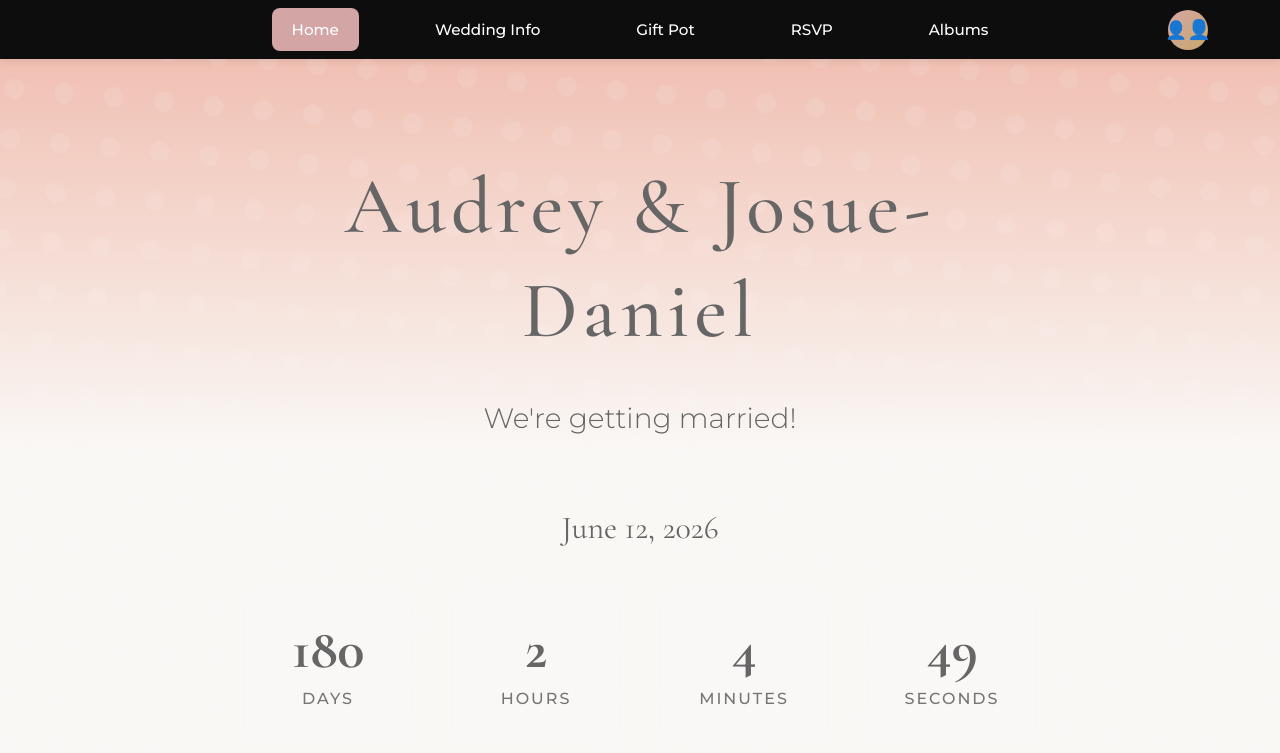
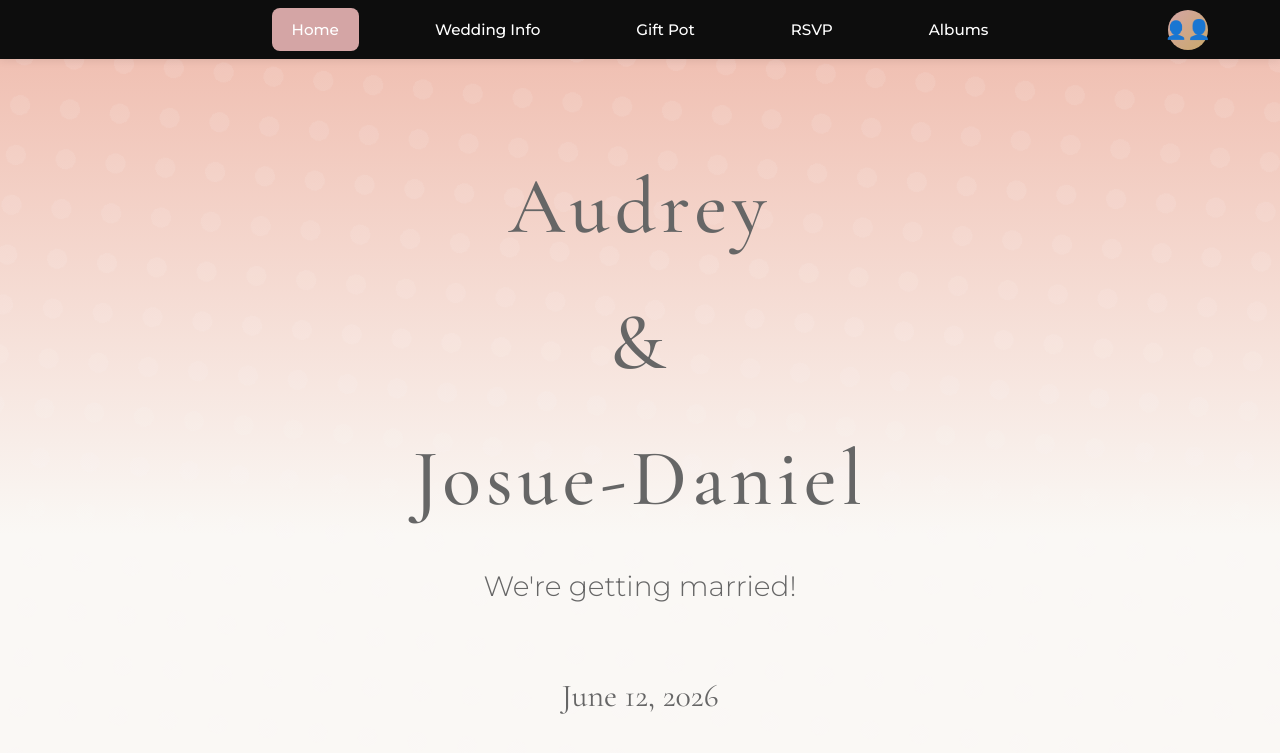
Before and after one commit to sevendeadly/summer_Dream, a website with bundled scripts: page views/index.html in a window 1280 px wide. Shown: the top 753 px of the page. Built offline with nearby package versions, Linux system fonts and the light colour scheme.

Commit message:
Update names in the hero section of index.html

```diff
--- a/views/index.html
+++ b/views/index.html
@@ -23,7 +23,9 @@
     <main>
         <section class="hero">
             <div class="hero-content">
-                <h1 class="names">Audrey & Josue-Daniel</h1>
+                <h1 class="names">Audrey </h1>
+                <h1 class="names"> & </h1>
+                <h1 class="names">Josue-Daniel</h1>
                 <p class="tagline">We're getting married!</p>
                 <div class="wedding-date">
                     <h2>June 12, 2026</h2>
```
